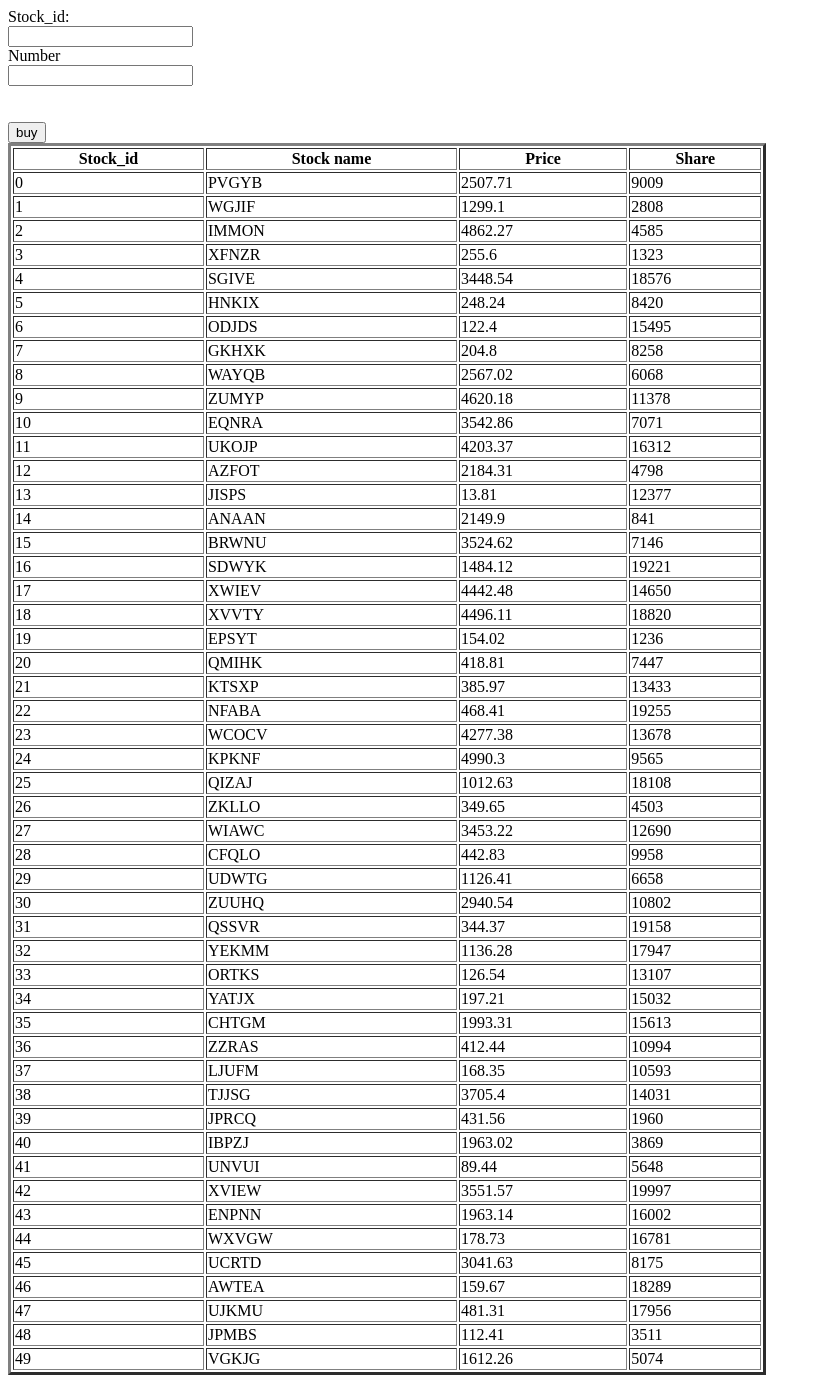
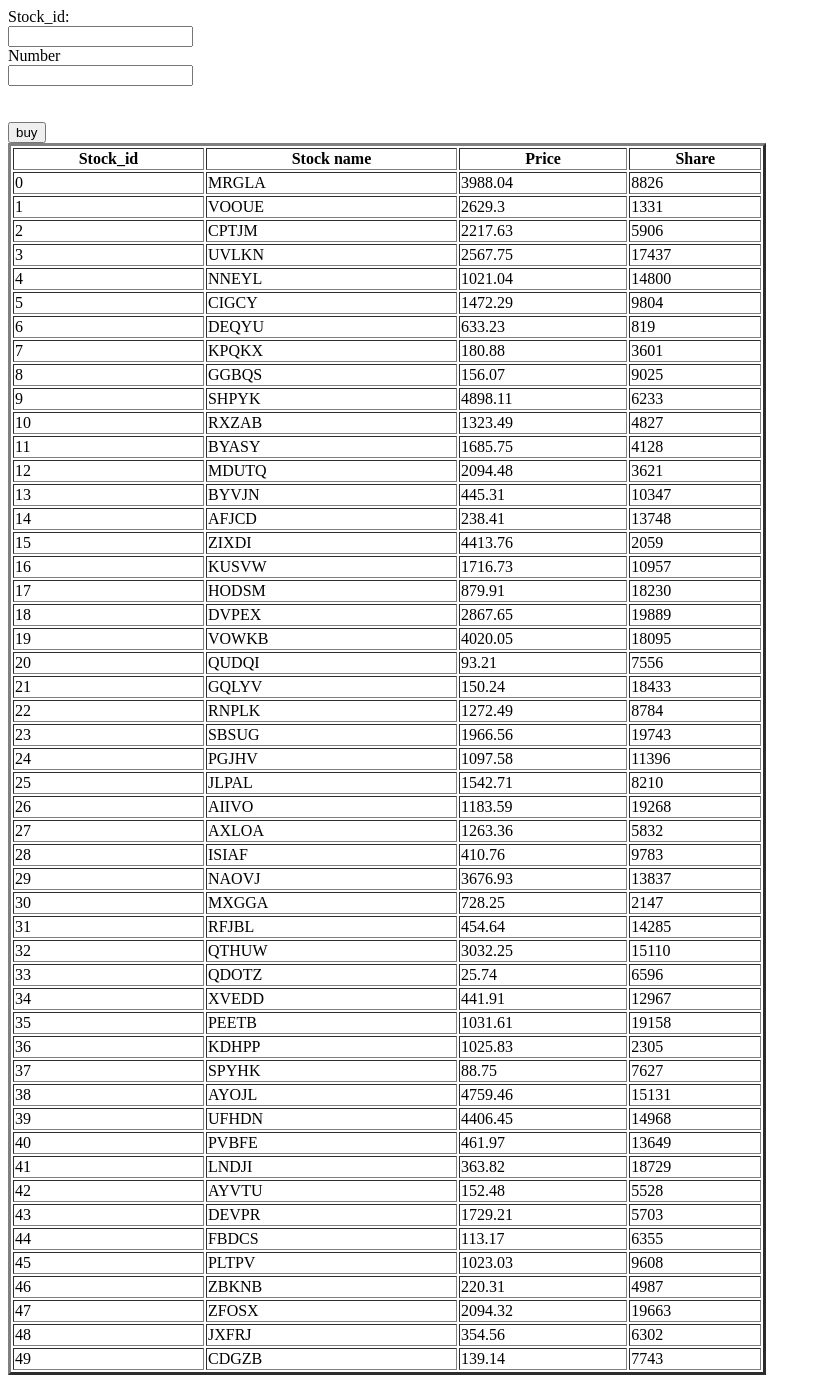
Before and after one commit to nalinahuja/peterpan, a Flask app: template server/templates/buy.html in a window 1280 px wide. Shown: the whole page, without its empty margins (0-821 px from the left). Run offline with Flask 2, Linux system fonts and the light colour scheme; the template is opened without the code that fills it, so the values that code supplies are empty; parts of the project's set-up code (start-up, migrations or seed data) failed here and were passed over.

Commit message:
Project Backup

```diff
--- a/server/app.py
+++ b/server/app.py
@@ -45,7 +45,7 @@ insert_watchlist = "INSERT INTO Watchlist (user_id,stock_id) VALUES (%s, %s);"
 app = Flask(__name__)
 #fill in uri with actual db uri
 #supposedly this format works? try when free
-app.config['SQLALCHEMY_DATABASE_URI'] = 'mysql+mysqldb://root@/peterpan?unix_socket=/cloudsql/hw3-ahuja15:us-central1:hw3-ahuja15'
+app.config['SQLALCHEMY_DATABASE_URI'] = 'mysql://root:@localhost/peterpan'
 app.config['SQLALCHEMY_TRACK_MODIFICATIONS'] = True
 db = SQLAlchemy(app)
 
--- a/server/templates/buy.html
+++ b/server/templates/buy.html
@@ -31,104 +31,104 @@
     <th>Share</th>
   </tr>
 <tr>
-<td>0</td><td>PVGYB</td><td>2507.71</td><td>9009</td></tr>
+<td>0</td><td>MRGLA</td><td>3988.04</td><td>8826</td></tr>
 <tr>
-<td>1</td><td>WGJIF</td><td>1299.1</td><td>2808</td></tr>
+<td>1</td><td>VOOUE</td><td>2629.3</td><td>1331</td></tr>
 <tr>
-<td>2</td><td>IMMON</td><td>4862.27</td><td>4585</td></tr>
+<td>2</td><td>CPTJM</td><td>2217.63</td><td>5906</td></tr>
 <tr>
-<td>3</td><td>XFNZR</td><td>255.6</td><td>1323</td></tr>
+<td>3</td><td>UVLKN</td><td>2567.75</td><td>17437</td></tr>
 <tr>
-<td>4</td><td>SGIVE</td><td>3448.54</td><td>18576</td></tr>
+<td>4</td><td>NNEYL</td><td>1021.04</td><td>14800</td></tr>
 <tr>
-<td>5</td><td>HNKIX</td><td>248.24</td><td>8420</td></tr>
+<td>5</td><td>CIGCY</td><td>1472.29</td><td>9804</td></tr>
 <tr>
-<td>6</td><td>ODJDS</td><td>122.4</td><td>15495</td></tr>
+<td>6</td><td>DEQYU</td><td>633.23</td><td>819</td></tr>
 <tr>
-<td>7</td><td>GKHXK</td><td>204.8</td><td>8258</td></tr>
+<td>7</td><td>KPQKX</td><td>180.88</td><td>3601</td></tr>
 <tr>
-<td>8</td><td>WAYQB</td><td>2567.02</td><td>6068</td></tr>
+<td>8</td><td>GGBQS</td><td>156.07</td><td>9025</td></tr>
 <tr>
-<td>9</td><td>ZUMYP</td><td>4620.18</td><td>11378</td></tr>
+<td>9</td><td>SHPYK</td><td>4898.11</td><td>6233</td></tr>
 <tr>
-<td>10</td><td>EQNRA</td><td>3542.86</td><td>7071</td></tr>
+<td>10</td><td>RXZAB</td><td>1323.49</td><td>4827</td></tr>
 <tr>
-<td>11</td><td>UKOJP</td><td>4203.37</td><td>16312</td></tr>
+<td>11</td><td>BYASY</td><td>1685.75</td><td>4128</td></tr>
 <tr>
-<td>12</td><td>AZFOT</td><td>2184.31</td><td>4798</td></tr>
+<td>12</td><td>MDUTQ</td><td>2094.48</td><td>3621</td></tr>
 <tr>
-<td>13</td><td>JISPS</td><td>13.81</td><td>12377</td></tr>
+<td>13</td><td>BYVJN</td><td>445.31</td><td>10347</td></tr>
 <tr>
-<td>14</td><td>ANAAN</td><td>2149.9</td><td>841</td></tr>
+<td>14</td><td>AFJCD</td><td>238.41</td><td>13748</td></tr>
 <tr>
-<td>15</td><td>BRWNU</td><td>3524.62</td><td>7146</td></tr>
+<td>15</td><td>ZIXDI</td><td>4413.76</td><td>2059</td></tr>
 <tr>
-<td>16</td><td>SDWYK</td><td>1484.12</td><td>19221</td></tr>
+<td>16</td><td>KUSVW</td><td>1716.73</td><td>10957</td></tr>
 <tr>
-<td>17</td><td>XWIEV</td><td>4442.48</td><td>14650</td></tr>
+<td>17</td><td>HODSM</td><td>879.91</td><td>18230</td></tr>
 <tr>
-<td>18</td><td>XVVTY</td><td>4496.11</td><td>18820</td></tr>
+<td>18</td><td>DVPEX</td><td>2867.65</td><td>19889</td></tr>
 <tr>
-<td>19</td><td>EPSYT</td><td>154.02</td><td>1236</td></tr>
+<td>19</td><td>VOWKB</td><td>4020.05</td><td>18095</td></tr>
 <tr>
-<td>20</td><td>QMIHK</td><td>418.81</td><td>7447</td></tr>
+<td>20</td><td>QUDQI</td><td>93.21</td><td>7556</td></tr>
 <tr>
-<td>21</td><td>KTSXP</td><td>385.97</td><td>13433</td></tr>
+<td>21</td><td>GQLYV</td><td>150.24</td><td>18433</td></tr>
 <tr>
-<td>22</td><td>NFABA</td><td>468.41</td><td>19255</td></tr>
+<td>22</td><td>RNPLK</td><td>1272.49</td><td>8784</td></tr>
 <tr>
-<td>23</td><td>WCOCV</td><td>4277.38</td><td>13678</td></tr>
+<td>23</td><td>SBSUG</td><td>1966.56</td><td>19743</td></tr>
 <tr>
-<td>24</td><td>KPKNF</td><td>4990.3</td><td>9565</td></tr>
+<td>24</td><td>PGJHV</td><td>1097.58</td><td>11396</td></tr>
 <tr>
-<td>25</td><td>QIZAJ</td><td>1012.63</td><td>18108</td></tr>
+<td>25</td><td>JLPAL</td><td>1542.71</td><td>8210</td></tr>
 <tr>
-<td>26</td><td>ZKLLO</td><td>349.65</td><td>4503</td></tr>
+<td>26</td><td>AIIVO</td><td>1183.59</td><td>19268</td></tr>
 <tr>
-<td>27</td><td>WIAWC</td><td>3453.22</td><td>12690</td></tr>
+<td>27</td><td>AXLOA</td><td>1263.36</td><td>5832</td></tr>
 <tr>
-<td>28</td><td>CFQLO</td><td>442.83</td><td>9958</td></tr>
+<td>28</td><td>ISIAF</td><td>410.76</td><td>9783</td></tr>
 <tr>
-<td>29</td><td>UDWTG</td><td>1126.41</td><td>6658</td></tr>
+<td>29</td><td>NAOVJ</td><td>3676.93</td><td>13837</td></tr>
 <tr>
-<td>30</td><td>ZUUHQ</td><td>2940.54</td><td>10802</td></tr>
+<td>30</td><td>MXGGA</td><td>728.25</td><td>2147</td></tr>
 <tr>
-<td>31</td><td>QSSVR</td><td>344.37</td><td>19158</td></tr>
+<td>31</td><td>RFJBL</td><td>454.64</td><td>14285</td></tr>
 <tr>
-<td>32</td><td>YEKMM</td><td>1136.28</td><td>17947</td></tr>
+<td>32</td><td>QTHUW</td><td>3032.25</td><td>15110</td></tr>
 <tr>
-<td>33</td><td>ORTKS</td><td>126.54</td><td>13107</td></tr>
+<td>33</td><td>QDOTZ</td><td>25.74</td><td>6596</td></tr>
 <tr>
-<td>34</td><td>YATJX</td><td>197.21</td><td>15032</td></tr>
+<td>34</td><td>XVEDD</td><td>441.91</td><td>12967</td></tr>
 <tr>
-<td>35</td><td>CHTGM</td><td>1993.31</td><td>15613</td></tr>
+<td>35</td><td>PEETB</td><td>1031.61</td><td>19158</td></tr>
 <tr>
-<td>36</td><td>ZZRAS</td><td>412.44</td><td>10994</td></tr>
+<td>36</td><td>KDHPP</td><td>1025.83</td><td>2305</td></tr>
 <tr>
-<td>37</td><td>LJUFM</td><td>168.35</td><td>10593</td></tr>
+<td>37</td><td>SPYHK</td><td>88.75</td><td>7627</td></tr>
 <tr>
-<td>38</td><td>TJJSG</td><td>3705.4</td><td>14031</td></tr>
+<td>38</td><td>AYOJL</td><td>4759.46</td><td>15131</td></tr>
 <tr>
-<td>39</td><td>JPRCQ</td><td>431.56</td><td>1960</td></tr>
+<td>39</td><td>UFHDN</td><td>4406.45</td><td>14968</td></tr>
 <tr>
-<td>40</td><td>IBPZJ</td><td>1963.02</td><td>3869</td></tr>
+<td>40</td><td>PVBFE</td><td>461.97</td><td>13649</td></tr>
 <tr>
-<td>41</td><td>UNVUI</td><td>89.44</td><td>5648</td></tr>
+<td>41</td><td>LNDJI</td><td>363.82</td><td>18729</td></tr>
 <tr>
-<td>42</td><td>XVIEW</td><td>3551.57</td><td>19997</td></tr>
+<td>42</td><td>AYVTU</td><td>152.48</td><td>5528</td></tr>
 <tr>
-<td>43</td><td>ENPNN</td><td>1963.14</td><td>16002</td></tr>
+<td>43</td><td>DEVPR</td><td>1729.21</td><td>5703</td></tr>
 <tr>
-<td>44</td><td>WXVGW</td><td>178.73</td><td>16781</td></tr>
+<td>44</td><td>FBDCS</td><td>113.17</td><td>6355</td></tr>
 <tr>
-<td>45</td><td>UCRTD</td><td>3041.63</td><td>8175</td></tr>
+<td>45</td><td>PLTPV</td><td>1023.03</td><td>9608</td></tr>
 <tr>
-<td>46</td><td>AWTEA</td><td>159.67</td><td>18289</td></tr>
+<td>46</td><td>ZBKNB</td><td>220.31</td><td>4987</td></tr>
 <tr>
-<td>47</td><td>UJKMU</td><td>481.31</td><td>17956</td></tr>
+<td>47</td><td>ZFOSX</td><td>2094.32</td><td>19663</td></tr>
 <tr>
-<td>48</td><td>JPMBS</td><td>112.41</td><td>3511</td></tr>
+<td>48</td><td>JXFRJ</td><td>354.56</td><td>6302</td></tr>
 <tr>
-<td>49</td><td>VGKJG</td><td>1612.26</td><td>5074</td></tr>
+<td>49</td><td>CDGZB</td><td>139.14</td><td>7743</td></tr>
 </table>
 </html>
```
